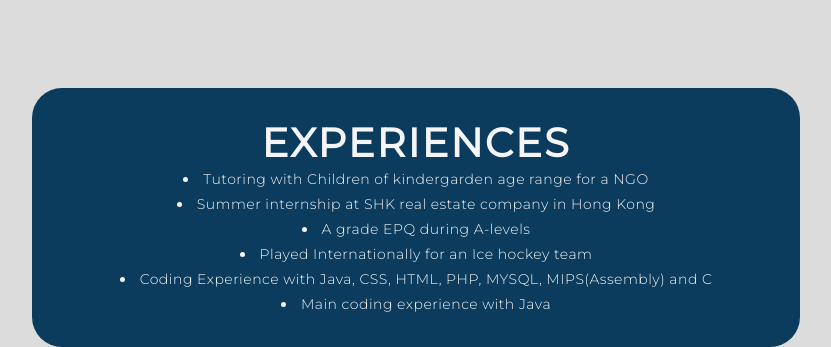
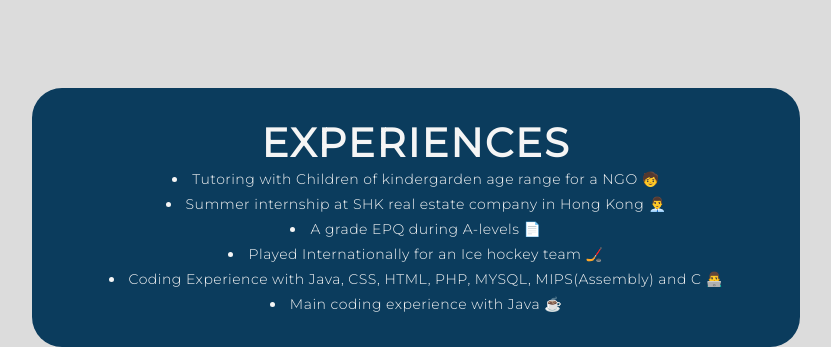
Before and after one commit to BAronHW/website.github.io, a plain HTML site: page index.html in a window 1280 px wide. Shown: the part 1716-2063 px from the top of the page, without its empty margins (224-1055 px from the left). Drawn offline with Linux system fonts and the light colour scheme.

Commit message:
added emojis to experiences section

```diff
--- a/index.html
+++ b/index.html
@@ -78,12 +78,12 @@
         </div>
 
         <div class="experiences-p">
-        <li>Tutoring with Children of kindergarden age range for a NGO </li>
-        <li>Summer internship at SHK real estate company in Hong Kong</li>
-        <li>A grade EPQ during A-levels</li>
-        <li>Played Internationally for an Ice hockey team</li>
-        <li>Coding Experience with Java, CSS, HTML, PHP, MYSQL, MIPS(Assembly) and C</li>
-        <li>Main coding experience with Java</li>
+        <li>Tutoring with Children of kindergarden age range for a NGO 🧒</li>
+        <li>Summer internship at SHK real estate company in Hong Kong 👨‍💼</li>
+        <li>A grade EPQ during A-levels 📄</li>
+        <li>Played Internationally for an Ice hockey team 🏒</li>
+        <li>Coding Experience with Java, CSS, HTML, PHP, MYSQL, MIPS(Assembly) and C 👨‍💻</li>
+        <li>Main coding experience with Java ☕</li>
 
         </div>
 
```
